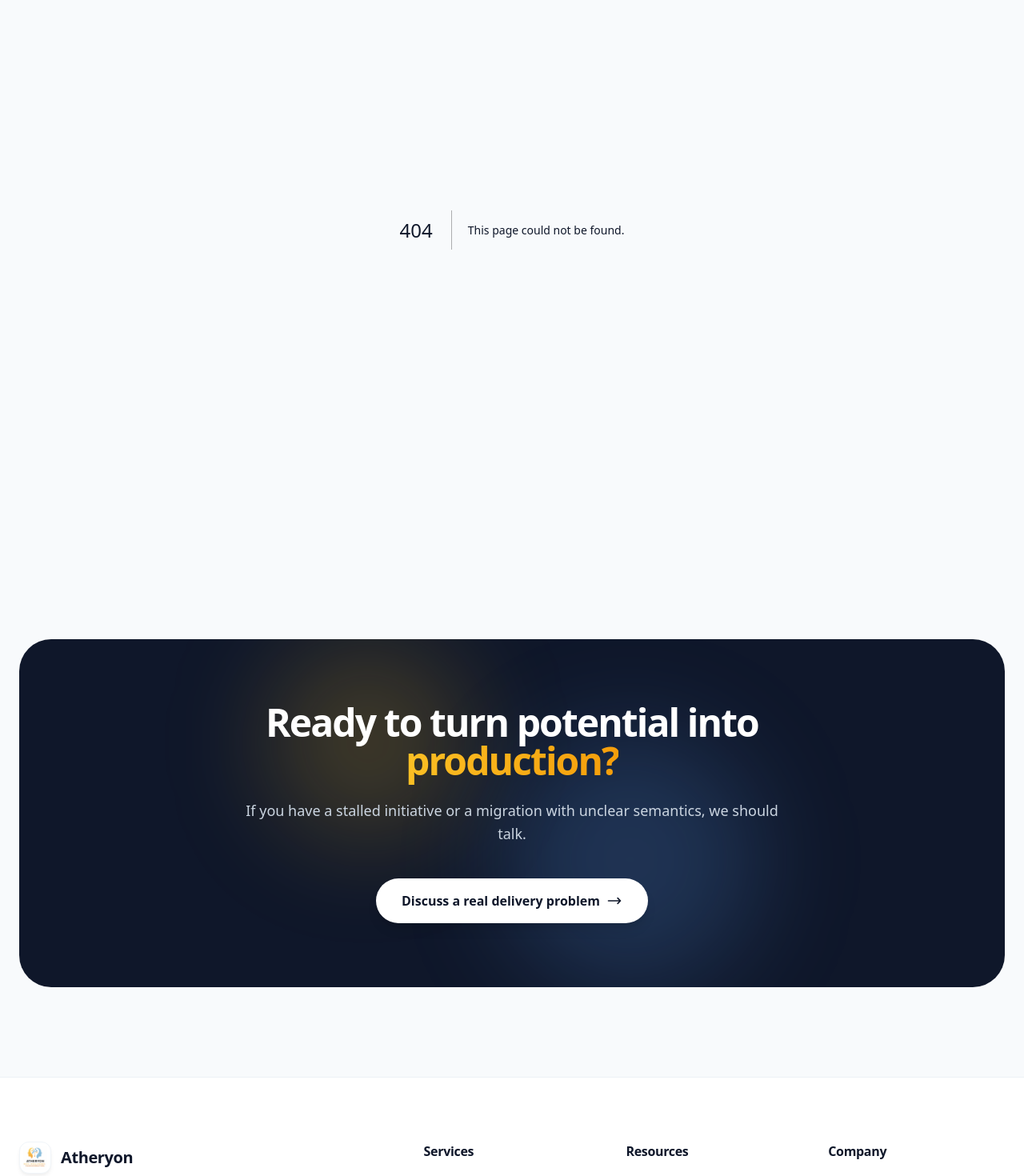
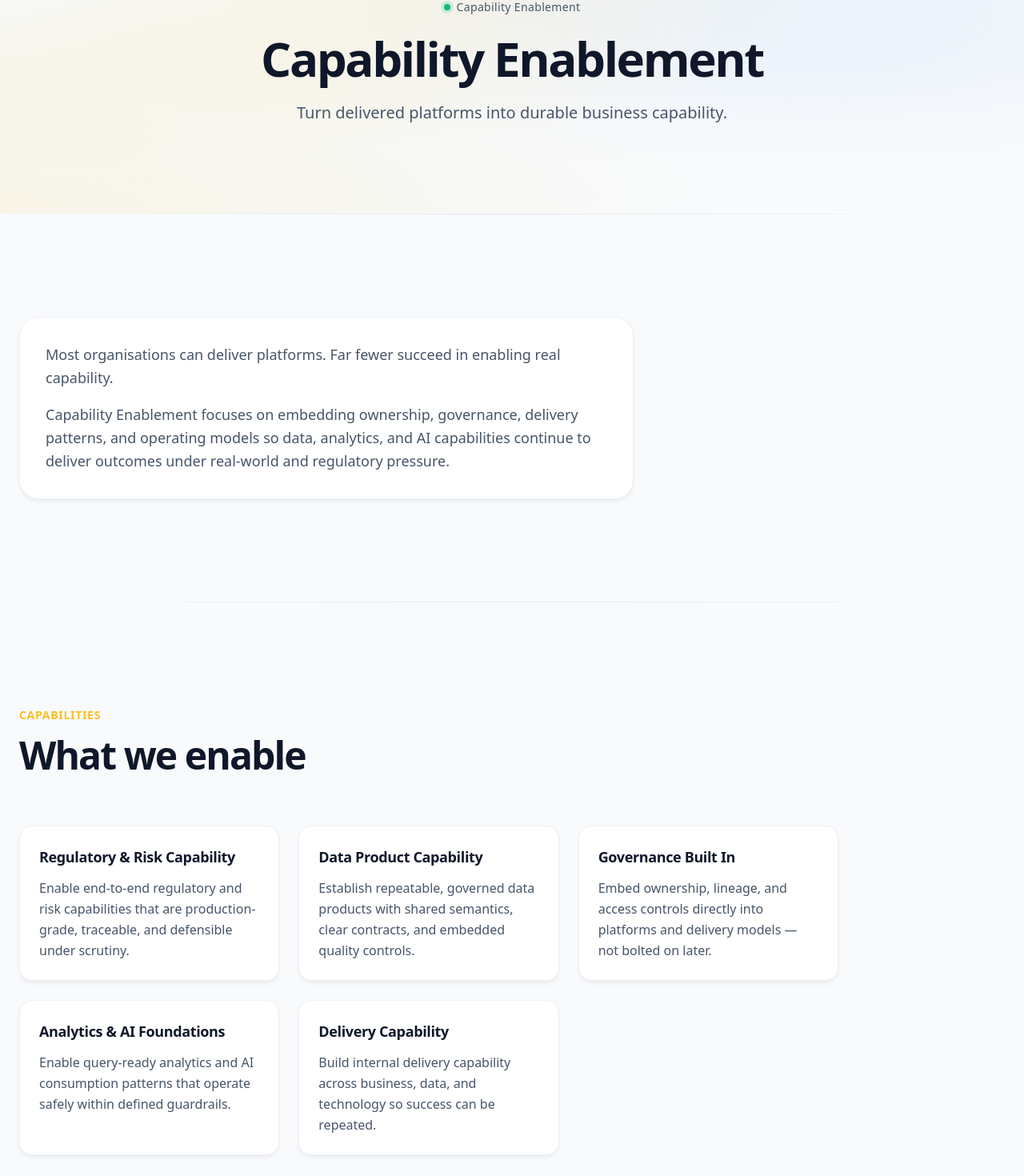
Before and after one commit to atheryon-ai/atheryon-website, a Next.js app: page /capability-enablement in a window 1280 px wide. Before the commit this address had no page. Shown: the part 193-1663 px from the top of the page at 80% size. Built offline with nearby package versions, Linux system fonts and the light colour scheme.

Commit message:
Add Capability Enablement page
Co-Authored-By: Claude Opus 4.5 <noreply@anthropic.com>

```diff
--- /dev/null
+++ b/src/app/capability-enablement/page.tsx
@@ -0,0 +1,62 @@
+import type { Metadata } from 'next'
+import { SimpleHero, Section, SectionDivider, CTASection } from '@/components'
+import { site } from '@/content/site'
+
+const { capabilityEnablement } = site.pages
+
+export const metadata: Metadata = {
+  title: capabilityEnablement.title,
+  description: capabilityEnablement.description,
+  openGraph: {
+    title: capabilityEnablement.title,
+    description: capabilityEnablement.description,
+  },
+}
+
+export default function CapabilityEnablementPage() {
+  return (
+    <>
+      <SimpleHero
+        headline={capabilityEnablement.hero.headline}
+        subheadline={capabilityEnablement.hero.subheadline}
+        badge="Capability Enablement"
+      />
+
+      <SectionDivider />
+
+      {/* Intro */}
+      <Section>
+        <div className="p-8 bg-white border border-slate-200/60 rounded-3xl shadow-card max-w-3xl">
+          {capabilityEnablement.intro.text.split('\n\n').map((paragraph, index) => (
+            <p key={index} className={`text-lg text-slate-600 leading-relaxed${index > 0 ? ' mt-4' : ''}`}>
+              {paragraph}
+            </p>
+          ))}
+        </div>
+      </Section>
+
+      <SectionDivider />
+
+      {/* Capability Cards */}
+      <Section
+        badge="Capabilities"
+        title="What we enable"
+      >
+        <div className="grid md:grid-cols-2 lg:grid-cols-3 gap-6 max-w-5xl">
+          {capabilityEnablement.capabilities.map((capability, index) => (
+            <div key={index} className="p-6 bg-white border border-slate-200/60 rounded-2xl shadow-card">
+              <h3 className="font-display text-lg font-semibold text-slate-900 mb-3 tracking-tight">{capability.title}</h3>
+              <p className="text-slate-600 leading-relaxed">{capability.description}</p>
+            </div>
+          ))}
+        </div>
+      </Section>
+
+      <CTASection
+        text="Discuss your capability challenge"
+        ctaLabel={site.cta.label}
+        ctaHref={site.cta.href}
+      />
+    </>
+  )
+}
--- a/src/content/site.ts
+++ b/src/content/site.ts
@@ -7,6 +7,7 @@ export const site = {
     { label: 'How We Work', href: '/how-we-work' },
     { label: 'What We Deliver', href: '/what-we-deliver' },
     { label: 'Recovery & Migration', href: '/recovery-migration' },
+    { label: 'Capability Enablement', href: '/capability-enablement' },
     { label: 'Reference Architectures', href: '/reference-architectures' },
     { label: 'AI-Ready Data', href: '/ai-ready-data' },
     { label: 'About', href: '/about' },
@@ -302,6 +303,40 @@ export const site = {
       },
     },
 
+    capabilityEnablement: {
+      title: 'Capability Enablement | Atheryon',
+      description: 'Turn delivered platforms into durable business capability with embedded ownership, governance, and operating models.',
+      hero: {
+        headline: 'Capability Enablement',
+        subheadline: 'Turn delivered platforms into durable business capability.',
+      },
+      intro: {
+        text: 'Most organisations can deliver platforms. Far fewer succeed in enabling real capability.\n\nCapability Enablement focuses on embedding ownership, governance, delivery patterns, and operating models so data, analytics, and AI capabilities continue to deliver outcomes under real-world and regulatory pressure.',
+      },
+      capabilities: [
+        {
+          title: 'Regulatory & Risk Capability',
+          description: 'Enable end-to-end regulatory and risk capabilities that are production-grade, traceable, and defensible under scrutiny.',
+        },
+        {
+          title: 'Data Product Capability',
+          description: 'Establish repeatable, governed data products with shared semantics, clear contracts, and embedded quality controls.',
+        },
+        {
+          title: 'Governance Built In',
+          description: 'Embed ownership, lineage, and access controls directly into platforms and delivery models — not bolted on later.',
+        },
+        {
+          title: 'Analytics & AI Foundations',
+          description: 'Enable query-ready analytics and AI consumption patterns that operate safely within defined guardrails.',
+        },
+        {
+          title: 'Delivery Capability',
+          description: 'Build internal delivery capability across business, data, and technology so success can be repeated.',
+        },
+      ],
+    },
+
     referenceArchitectures: {
       title: 'Reference Architectures | Atheryon',
       description: 'Production-tested architecture patterns for enterprise data platforms.',
@@ -474,6 +509,7 @@ export const site = {
         { label: 'How We Work', href: '/how-we-work' },
         { label: 'What We Deliver', href: '/what-we-deliver' },
         { label: 'Recovery & Migration', href: '/recovery-migration' },
+        { label: 'Capability Enablement', href: '/capability-enablement' },
       ],
       resources: [
         { label: 'Reference Architectures', href: '/reference-architectures' },
```
Also changed, not shown: 1 other file (tests, documents, lock files or other folders).
